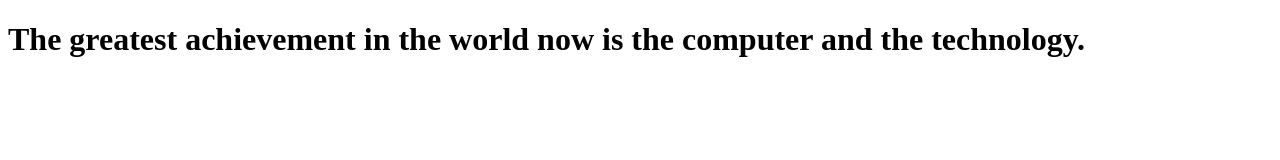
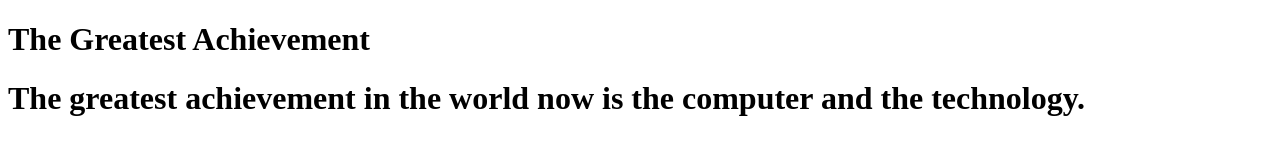
Before and after one commit to Sashan4395/Greatest-Achievement-, a plain HTML site: page index.html in a window 1280 px wide. Drawn offline with Linux system fonts and the light colour scheme.

Commit message:
Update index.html

```diff
--- a/index.html
+++ b/index.html
@@ -1,6 +1,7 @@
 <!DOCTYPE html>
 <html>
 	<head>
+		<h1> The Greatest Achievement </h1>
 		<h1> The greatest achievement in the world now is the computer and the technology. </h1>
 	</head>
 	<body>
```
